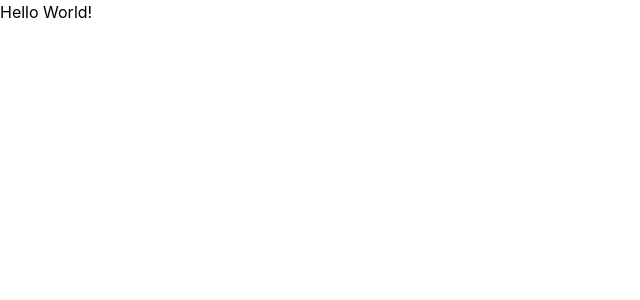
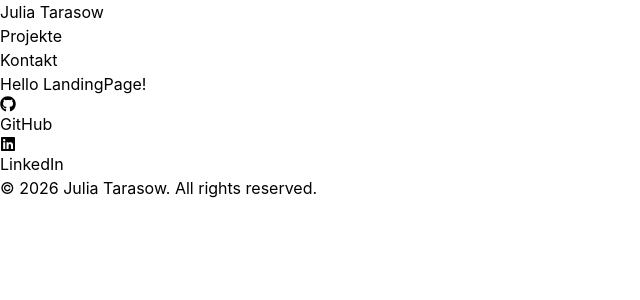
Before and after one commit to juliatarasow/portfolio, a React app: page / in a window 1280 px wide. Shown: the top 300 px of the page, without its empty margins (0-640 px from the left). Built offline with nearby package versions, Linux system fonts and the light colour scheme; the HTML template or start-up script is replaced by a standard one.

Commit message:
add navigation

```diff
--- a/package.json
+++ b/package.json
@@ -13,6 +13,8 @@
     "@tailwindcss/vite": "^4.3.2",
     "react": "^19.2.7",
     "react-dom": "^19.2.7",
+    "react-icons": "^5.7.0",
+    "react-router-dom": "^7.18.1",
     "tailwindcss": "^4.3.2"
   },
   "devDependencies": {
--- a/src/App.tsx
+++ b/src/App.tsx
@@ -1,12 +1,25 @@
-import { useState } from 'react'
+import { BrowserRouter, Routes, Route } from "react-router-dom"
+
+import Footer from './components/Footer'
+import Navigation from './components/Navigation'
+import Projects from './pages/Projects'
+import ProjectDetail from './pages/ProjectDetail'
+import Contact from './pages/Contact'
+import LandingPage from './pages/LandingPage'
 
 function App() {
-  const [count, setCount] = useState(0)
 
   return (
-    <>
-      Hello World!
-    </>
+    <BrowserRouter>
+      <Navigation />
+      <Routes>
+        <Route path="/" element={<LandingPage />} />
+        <Route path="/projects" element={<Projects />} />
+        <Route path="/projects/:id" element={<ProjectDetail />} />
+        <Route path="/contact" element={<Contact />} />
+      </Routes>
+      <Footer />
+    </BrowserRouter>
   )
 }
 
--- /dev/null
+++ b/src/components/Footer.tsx
@@ -0,0 +1,14 @@
+import { FaGithub } from "react-icons/fa"
+import { FaLinkedin } from "react-icons/fa"
+
+const Footer = () => {
+  return (
+    <footer>
+        <a href="https://github.com/juliatarasow" target="_blank" rel="noopener noreferrer"> <FaGithub /> GitHub</a>
+        <a href="https://www.linkedin.com/in/julia-tarasow-291087215/" target="_blank" rel="noopener noreferrer"> <FaLinkedin /> LinkedIn</a>
+        <p>&copy; {new Date().getFullYear()} Julia Tarasow. All rights reserved.</p>
+    </footer>
+  )
+}
+
+export default Footer
--- /dev/null
+++ b/src/components/Navigation.tsx
@@ -0,0 +1,13 @@
+const Navigation = () => {
+  return (
+    <nav>
+        <ul>
+            <li><a href="/">Julia Tarasow</a></li>
+            <li><a href="/projects">Projekte</a></li>
+            <li><a href="/contact">Kontakt</a></li>
+        </ul>
+    </nav>
+  )
+}
+
+export default Navigation
--- /dev/null
+++ b/src/pages/Contact.tsx
@@ -0,0 +1,9 @@
+const Contact = () => {
+  return (
+    <>
+    Hello Contact!
+    </>
+  )
+}
+
+export default Contact
--- /dev/null
+++ b/src/pages/LandingPage.tsx
@@ -0,0 +1,9 @@
+const LandingPage = () => {
+  return (
+    <>
+    Hello LandingPage!
+    </>
+  )
+}
+
+export default LandingPage
--- /dev/null
+++ b/src/pages/ProjectDetail.tsx
@@ -0,0 +1,9 @@
+const ProjectDetail = () => {
+  return (
+    <>
+    Hello Project Detail!
+    </>
+  )
+}
+
+export default ProjectDetail
--- /dev/null
+++ b/src/pages/Projects.tsx
@@ -0,0 +1,9 @@
+const Projects = () => {
+  return (
+    <>
+    Hello Projects!
+    </>
+  )
+}
+
+export default Projects
```
Also changed, not shown: 1 other file (tests, documents, lock files or other folders).
